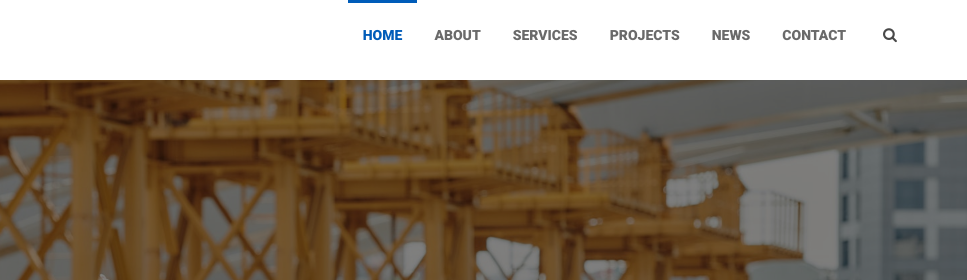
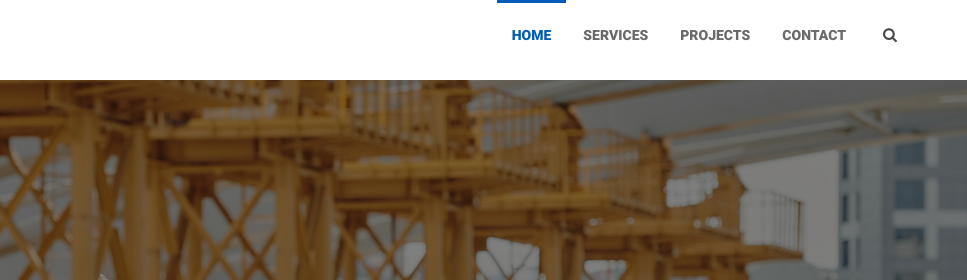
Before and after one commit to Gopimaruvada/Bhumiksha, a plain HTML site: page index.html in a window 1280 px wide. Shown: the top 280 px of the page, 313-1280 px from the left. Drawn offline with nearby package versions, Linux system fonts and the light colour scheme; some packages are replaced by stand-ins of ours.

Commit message:
hide gthe menus

```diff
--- a/index.html
+++ b/index.html
@@ -63,10 +63,10 @@
                     <div class="collapse navbar-collapse" id="bs-example-navbar-collapse-1">
                         <ul class="nav menu navbar-nav navbar-right">
                             <li class="active"><a href="parallax.html">HOME</a></li>
-                            <li><a href="about.html">ABOUT</a></li>
+                            <!-- <li><a href="about.html">ABOUT</a></li> -->
                             <li><a href="services.html">SERVICES</a></li>
                             <li><a href="project.html">PROJECTS</a></li>
-                            <li><a href="news.html">NEWS</a></li>
+                            <!-- <li><a href="news.html">NEWS</a></li> -->
                             <li><a href="contact.html">CONTACT</a></li>
                             <li class="searchbtn"><span class="fa fa-search"></span></li>
                             <li class="closebtn"><span class="fa fa-close"></span></li>
```
Also changed, not shown: about.html (+2 -2 lines), contact.html (+2 -2 lines), news.html (+2 -2 lines), project.html (+2 -2 lines), services.html (+2 -2 lines), single-news.html (+2 -2 lines), single-services.html (+2 -2 lines).
